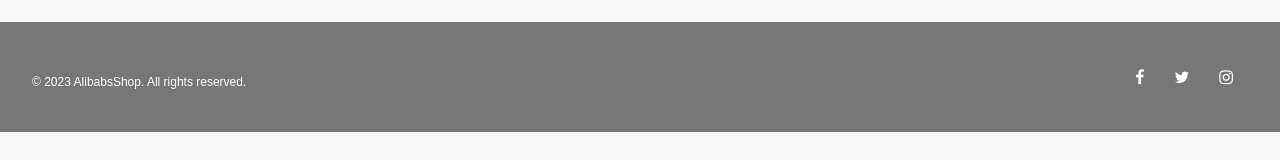
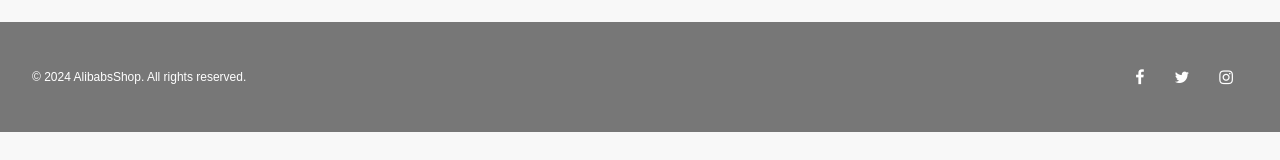
Before and after one commit to abmanaf/ShopMe, a React (Vite) app: page /ForgotPassword in a window 1280 px wide. Shown: the part 324-484 px from the top of the page. Built offline with nearby package versions, Linux system fonts and the light colour scheme.

Commit message:
Made the footer looks good

```diff
--- a/src/FinalFooter.jsx
+++ b/src/FinalFooter.jsx
@@ -6,8 +6,8 @@ function FinalFooter() {
   return (
     <div>
       <footer className="footer">
-        <p style={{ fontSize: "12px", color: "white", marginTop: "10px" }}>
-          &copy; 2023 AlibabsShop. All rights reserved.
+        <p style={{ fontSize: "12px", color: "white", textAlign: 'center', justifyContent: 'center' }}>
+          &copy; 2024 AlibabsShop. All rights reserved.
         </p>
 
         <div className="footer-social">
```
